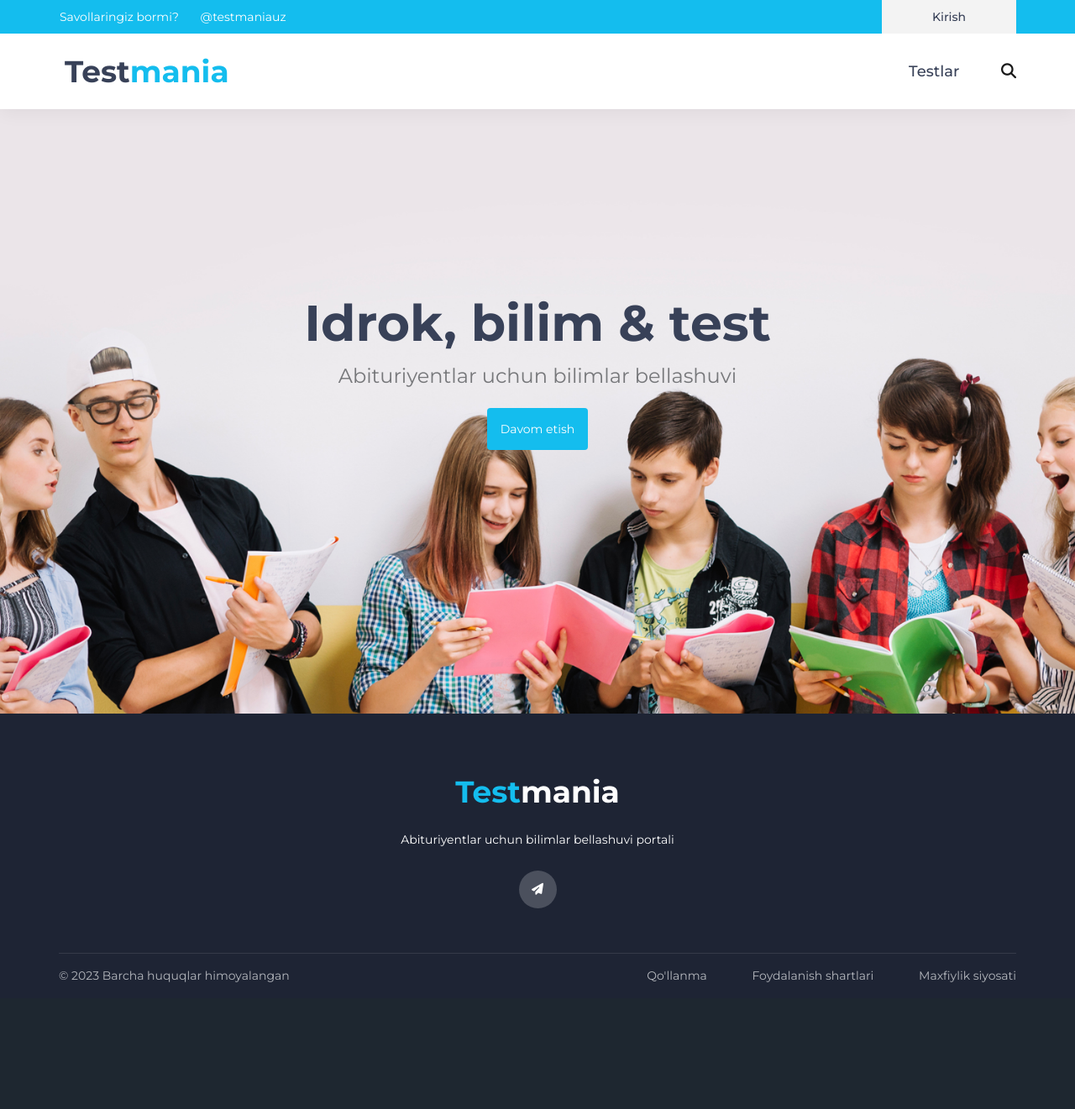
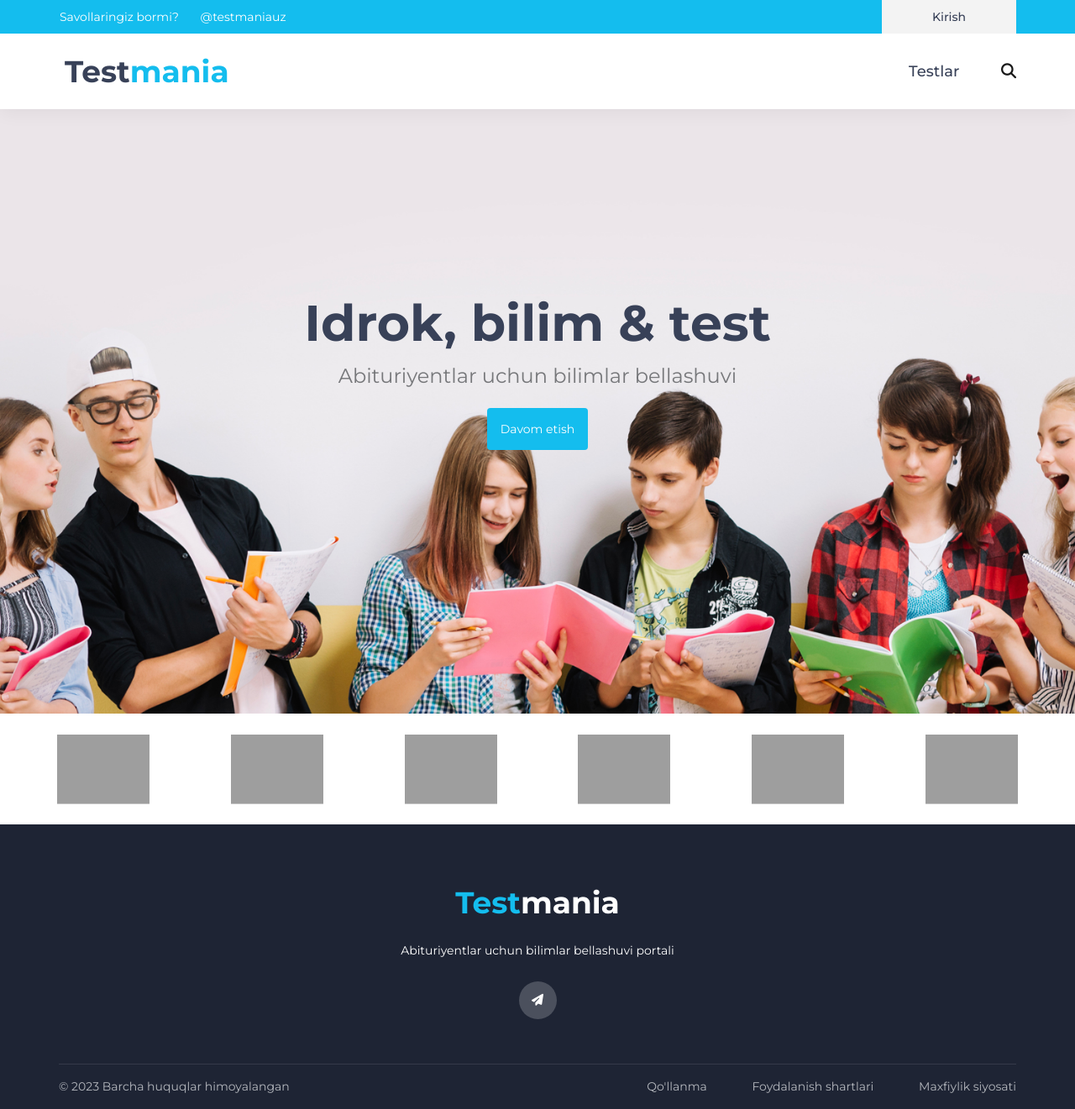
Before and after one commit to iRavshan/testmania, a Django app: page / in a window 1280 px wide. Shown: the whole page at 84% size. Before the commit the page ends 1170 px from the top, so only its background shows below. Run offline with Django 4.2, Linux system fonts and the light colour scheme; data that the repository does not hold is empty; some libraries are stand-ins or nearby versions; grey boxes are pictures that could not be loaded.

Commit message:
add partners styles

```diff
--- a/src/static/styles/main_styles.css
+++ b/src/static/styles/main_styles.css
@@ -1827,6 +1827,52 @@ section
 	letter-spacing: 0.1em;
 }
 
+
+.partners
+{
+	width: 100%;
+	background: #FFFFFF;
+}
+.partners_slider_container
+{
+	width: calc(100% + 100px);
+	left: -50px;
+}
+.partners_slider
+{
+	height: 132px;
+}
+.partner_item
+{
+	height: 100%;
+	cursor: pointer;
+}
+.partner_item img
+{
+	position: relative;
+	width: 110px !important;
+	top: 50%;
+	left: 50%;
+	-webkit-transform: translate(-50%, -50%);
+	-moz-transform: translate(-50%, -50%);
+	-ms-transform: translate(-50%, -50%);
+	-o-transform: translate(-50%, -50%);
+	transform: translate(-50%, -50%);
+	-webkit-filter: grayscale(100%);
+  	filter: grayscale(100%);
+  	-webkit-transition: all 200ms ease;
+	-moz-transition: all 200ms ease;
+	-ms-transition: all 200ms ease;
+	-o-transition: all 200ms ease;
+	transition: all 200ms ease;
+}
+.partner_item:hover img
+{
+	-webkit-filter: grayscale(0%);
+  	filter: grayscale(0%);
+}
+
+
 /*********************************
 14. Footer
 *********************************/
--- a/src/static/styles/responsive.css
+++ b/src/static/styles/responsive.css
@@ -83,6 +83,11 @@
 	{
 		width: 160px;
 		height: 140px;
+	}
+	.partners_slider_container
+	{
+		width: calc(100% + 160px);
+		left: -80px;
 	}
 }
 
@@ -328,6 +333,11 @@
 	{
 		padding-left: 0px;
 	}
+	.partners_slider_container
+	{
+		width: calc(100% + 80px);
+		left: -40px;
+	}
 }
 
 /************
@@ -384,6 +394,11 @@
 		width: 100%;
 		padding-left: 0;
 	}
+	.partners_slider_container
+	{
+		width: 100%;
+		left: auto;
+	}
 }
 
 /************
--- a/src/templates/base.html
+++ b/src/templates/base.html
@@ -217,6 +217,7 @@
 <script src="{% static 'plugins/easing/easing.js' %}"></script>
 <script src="{% static 'plugins/parallax-js-master/parallax.min.js' %}"></script>
 <script src="{% static 'plugins/colorbox/jquery.colorbox-min.js' %}"></script>
+<script src="{% static 'js/about.js' %}"></script>
 <script src="{% static 'js/custom.js' %}"></script>
 </body>
 </html>
--- a/src/templates/home.html
+++ b/src/templates/home.html
@@ -36,9 +36,41 @@
     </div>
 </div>
 
+<div class="partners">
+    <div class="container">
+        <div class="row">
+            <div class="col">
+                <div class="partners_slider_container">
+                    <div class="owl-carousel owl-theme partners_slider">
+
+                        <!-- Partner Item -->
+                        <div class="owl-item partner_item"><img src="/images/partner_1.png" alt=""></div>
+
+                        <!-- Partner Item -->
+                        <div class="owl-item partner_item"><img src="/images/partner_2.png" alt=""></div>
+
+                        <!-- Partner Item -->
+                        <div class="owl-item partner_item"><img src="/images/partner_3.png" alt=""></div>
+
+                        <!-- Partner Item -->
+                        <div class="owl-item partner_item"><img src="/images/partner_4.png" alt=""></div>
+
+                        <!-- Partner Item -->
+                        <div class="owl-item partner_item"><img src="/images/partner_5.png" alt=""></div>
+
+                        <!-- Partner Item -->
+                        <div class="owl-item partner_item"><img src="/images/partner_6.png" alt=""></div>
+
+                    </div>
+                </div>
+            </div>
+        </div>
+    </div>
+</div>
+
 </body>
 </html>
-
+{% endblock content %}
 
 <!-- Features
 
@@ -263,63 +295,3 @@
         </div>
     </div>
 </div>
-
-<div class="partners">
-    <div class="container">
-        <div class="row">
-            <div class="col">
-                <div class="partners_slider_container">
-                    <div class="owl-carousel owl-theme partners_slider owl-loaded owl-drag">
-
-                    <div class="owl-stage-outer">
-                        <div class="owl-stage" style="transform: translate3d(-2266px, 0px, 0px); transition: all 1.2s ease 0s; width: 3400px;">
-                            <div class="owl-item cloned" style="width: 283.333px;">
-                                <div class="owl-item partner_item"><img src="{% static 'images/partner_4.png' %}" alt=""></div>
-                            </div>
-                            <div class="owl-item cloned" style="width: 283.333px;">
-                                <div class="owl-item partner_item"><img src="{% static 'images/partner_5.png' %}" alt=""></div>
-                            </div>
-                            <div class="owl-item cloned" style="width: 283.333px;">
-                                <div class="owl-item partner_item"><img src="{% static 'images/partner_6.png' %}" alt=""></div>
-                            </div>
-                            <div class="owl-item" style="width: 283.333px;">
-                                <div class="owl-item partner_item"><img src="{% static 'images/partner_1.png' %}" alt=""></div>
-                            </div>
-                            <div class="owl-item" style="width: 283.333px;">
-                                <div class="owl-item partner_item"><img src="{% static 'images/partner_2.png' %}" alt=""></div>
-                            </div>
-                            <div class="owl-item" style="width: 283.333px;">
-                                <div class="owl-item partner_item"><img src="{% static 'images/partner_3.png' %}" alt=""></div>
-                            </div>
-                            <div class="owl-item" style="width: 283.333px;">
-                                <div class="owl-item partner_item"><img src="{% static 'images/partner_4.png' %}" alt=""></div>
-                            </div>
-                            <div class="owl-item" style="width: 283.333px;">
-                                <div class="owl-item partner_item"><img src="{% static 'images/partner_5.png' %}" alt=""></div>
-                            </div>
-                            <div class="owl-item active" style="width: 283.333px;">
-                                <div class="owl-item partner_item"><img src="{% static 'images/partner_6.png' %}" alt=""></div>
-                            </div>
-                            <div class="owl-item cloned active" style="width: 283.333px;">
-                                <div class="owl-item partner_item"><img src="{% static 'images/partner_1.png' %}" alt=""></div>
-                            </div>
-                            <div class="owl-item cloned active" style="width: 283.333px;">
-                                <div class="owl-item partner_item"><img src="{% static 'images/partner_2.png' %}" alt=""></div>
-                            </div>
-                            <div class="owl-item cloned" style="width: 283.333px;">
-                                <div class="owl-item partner_item"><img src="{% static 'images/partner_3.png' %}" alt=""></div>
-                            </div>
-                        </div>
-                    </div>
-                    <div class="owl-nav disabled">
-                        <div class="owl-prev">prev</div>
-                        <div class="owl-next">next</div>
-                    </div>
-                    <div class="owl-dots disabled"></div>
-                </div>
-                </div>
-            </div>
-        </div>
-    </div>
-</div> -->
-{% endblock content %}
```
Also changed, not shown: 1 other file.
